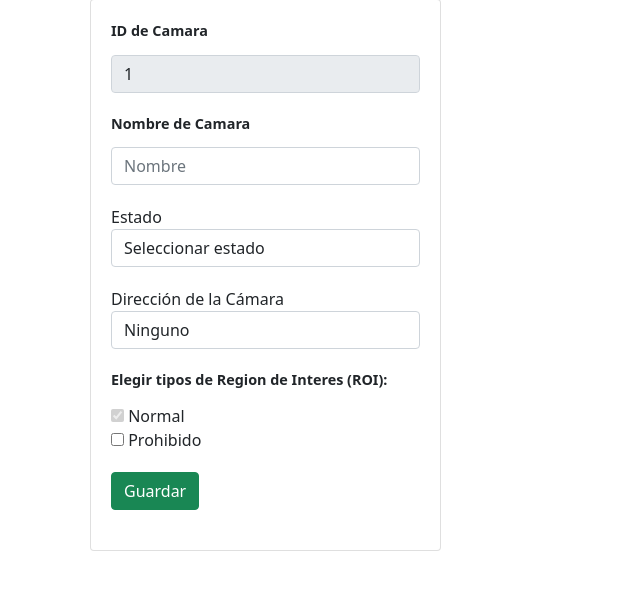
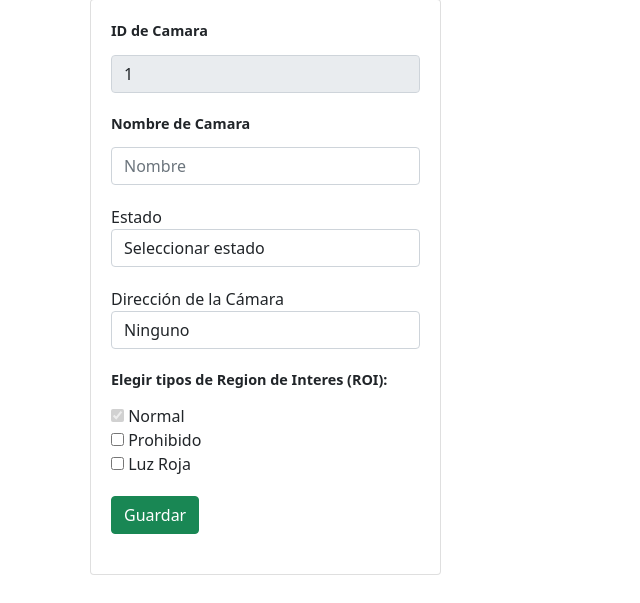
Before and after one commit to christpaul01/DetectorDeInfraccion, a Django app: page / in a window 1280 px wide. Shown: the part 197-800 px from the top of the page, without its empty margins (0-640 px from the left). Run offline with Django 5.2, Linux system fonts and the light colour scheme; data that the repository does not hold is empty.

Commit message:
Se agrego luz roja como ROI

```diff
--- a/camaras/models.py
+++ b/camaras/models.py
@@ -45,6 +45,7 @@ class ROI(models.Model):
     TIPO_ROI_CHOICES = [
         ('N', 'Normal'),
         ('P', 'Prohibido'),
+        ('S', 'Semáforo'),
     ]
     ESTADO_ROI_CHOICES = [
         ('A', 'Activo'),
--- a/camaras/templates/configCamaras.html
+++ b/camaras/templates/configCamaras.html
@@ -58,6 +58,11 @@
                         <input type="checkbox" id="ROIProhibido" name="ROIProhibido" />
                         <label for="ROIProhibido">Prohibido</label>
                     </div>
+
+                    <div>
+                        <input type="checkbox" id="LuzRoja" name="LuzRoja" />
+                        <label for="LuzRoja">Luz Roja</label>
+                    </div>
                 </fieldset>
             </div>
 
--- a/camaras/templates/editarCamara.html
+++ b/camaras/templates/editarCamara.html
@@ -65,6 +65,11 @@
                                     <input type="checkbox" id="ROIProhibido" name="ROIProhibido" {% if has_roi_p %} checked {% endif %}/>
                                     <label for="ROIProhibido">Prohibido</label>
                                   </div>
+
+                                    <div>
+                                        <input type="checkbox" id="LuzRoja" name="LuzRoja" {% if has_luz_roja %} checked {% endif %}/>
+                                        <label for="LuzRoja">Luz Roja</label>
+                                    </div>
                             </fieldset>
                       </div>
 
--- a/camaras/templates/nuevaCamara.html
+++ b/camaras/templates/nuevaCamara.html
@@ -51,6 +51,12 @@
                         <input type="checkbox" id="ROIProhibido" name="ROIProhibido" />
                         <label for="ROIProhibido">Prohibido</label>
                     </div>
+
+                    <div>
+                        <input type="checkbox" id="LuzRoja" name="LuzRoja" />
+                        <label for="LuzRoja">Luz Roja</label>
+                    </div>
+
                 </fieldset>
             </div>
 
--- a/camaras/views.py
+++ b/camaras/views.py
@@ -83,6 +83,7 @@ def registarCamara(request):
 
     isROINormalSelected = request.POST.get('ROINormal', True)
     isROIProhibidoSelected = request.POST.get('ROIProhibido', False)
+    isLuzRojaSelected = request.POST.get('LuzRoja', False)
 
     #resolucionCamara = request.POST['resolucionCamara']
 
@@ -141,6 +142,11 @@ def registarCamara(request):
         coordenadas_p = utilidades.get_roi_vertices(utilidades.get_frame_from_video(url_video_path), "Seleccione el ROI Prohibido")
         ROI.objects.create(id_camara=camaraInstance, coordenadas= coordenadas_p, estado_roi='A', tipo_roi='P', fecha_creacion=fechaCreacion)
 
+    if isLuzRojaSelected:
+        fechaCreacion = datetime.now()
+        print("Luz Roja seleccionado")
+        coordenadas_s = utilidades.get_roi_vertices(utilidades.get_frame_from_video(url_video_path), "Seleccione el ROI de la Luz Roja")
+        ROI.objects.create(id_camara=camaraInstance, coordenadas=coordenadas_s, estado_roi='A', tipo_roi='S', fecha_creacion=fechaCreacion)
 
     return redirect('/')
 
@@ -212,7 +218,9 @@ def editarCamara(request,id_camara):
         camara = Camara.objects.get(id_camara=id_camara)
         has_roi_n = ROI.objects.filter(id_camara=id_camara, tipo_roi='N').exists()
         has_roi_p = ROI.objects.filter(id_camara=id_camara, tipo_roi='P').exists()
-        context = {"camara": camara, "has_roi_n": has_roi_n, "has_roi_p": has_roi_p}
+        has_luz_roja = ROI.objects.filter(id_camara=id_camara, tipo_roi='S').exists()
+
+        context = {"camara": camara, "has_roi_n": has_roi_n, "has_luz_roja": has_luz_roja, "has_roi_p": has_roi_p}
 
         return render(request, 'editarCamara.html', context)
     except Camara.DoesNotExist:
@@ -232,8 +240,9 @@ def detallesCamara(request, id_camara):
         else:
             direccion_camara = None
         has_roi_p = ROI.objects.filter(id_camara=id_camara, tipo_roi='P').first() is not None
+        has_luz_roja = ROI.objects.filter(id_camara=id_camara, tipo_roi='S').first() is not None
 
-        context = {"camara": camara, "has_roi_p": has_roi_p, "direccion": direccion_camara}
+        context = {"camara": camara, "has_roi_p": has_roi_p, "has_luz_roja":has_luz_roja, "direccion": direccion_camara}
         return render(request, 'detallesCamara.html', context)
     except Camara.DoesNotExist:
         error_type = "Error de procesamiento"
@@ -259,7 +268,9 @@ def edicionCamara(request):
         threshold_license_plate = request.POST['thresholdLicensePlate']
         threshold_helmet = request.POST['thresholdHelmet']
 
+
         isROIProhibidoSelected = request.POST.get('ROIProhibido', False)
+        isLuzRojaSelected = request.POST.get('LuzRoja', False)
         is_roi_edit = request.POST.get('editarROI') == 'Si'
         video_path = Camara.objects.get(id_camara=idCamara).url_camara
 
@@ -273,6 +284,7 @@ def edicionCamara(request):
             camara.threshold_helmet = threshold_helmet
             camara.save()
 
+            # Check if the camera has a normal ROI
             try:
                 roi_n = ROI.objects.get(id_camara=idCamara, tipo_roi='N')
             except ROI.DoesNotExist:
@@ -289,7 +301,7 @@ def edicionCamara(request):
                 fecha_creacion = DateField(auto_now_add=True)
                 ROI.objects.create(id_camara=camara, coordenadas=coordenadas_n, estado_roi='A', tipo_roi='N', fecha_creacion=fecha_creacion)
 
-
+            # Check if the camera has a prohibited ROI
             try:
                 roi_p = ROI.objects.get(id_camara=idCamara, tipo_roi='P')
             except ROI.DoesNotExist:
@@ -311,6 +323,23 @@ def edicionCamara(request):
                     coordenadas_p = utilidades.get_roi_vertices(utilidades.get_frame_from_video(video_path), "Seleccione el ROI Prohibido")
                     fecha_creacion = DateField(auto_now_add=True)
                     ROI.objects.create(id_camara=camara, coordenadas=coordenadas_p, estado_roi='A', tipo_roi='P', fecha_creacion=fecha_creacion)
+
+            # Check if the camera has a traffic light ROI
+            try:
+                roi_luz_roja = ROI.objects.get(id_camara=idCamara, tipo_roi='S')
+            except ROI.DoesNotExist:
+                roi_luz_roja = None
+
+            if roi_luz_roja:
+                if is_roi_edit:
+                    if isLuzRojaSelected:
+                        coordenadas_s = utilidades.get_roi_vertices(utilidades.get_frame_from_video(video_path), "Seleccione el ROI de la Luz Roja")
+                        roi_luz_roja.coordenadas = coordenadas_s
+                        roi_luz_roja.fecha_creacion = datetime.now()
+                        roi_luz_roja.save()
+                else:
+                    if not isLuzRojaSelected:
+                        roi_luz_roja.delete()
 
             return redirect('/')
         except Camara.DoesNotExist:
```
Also changed, not shown: camaras/migrations/0021_alter_roi_tipo_roi.py (added), 1 other file.
